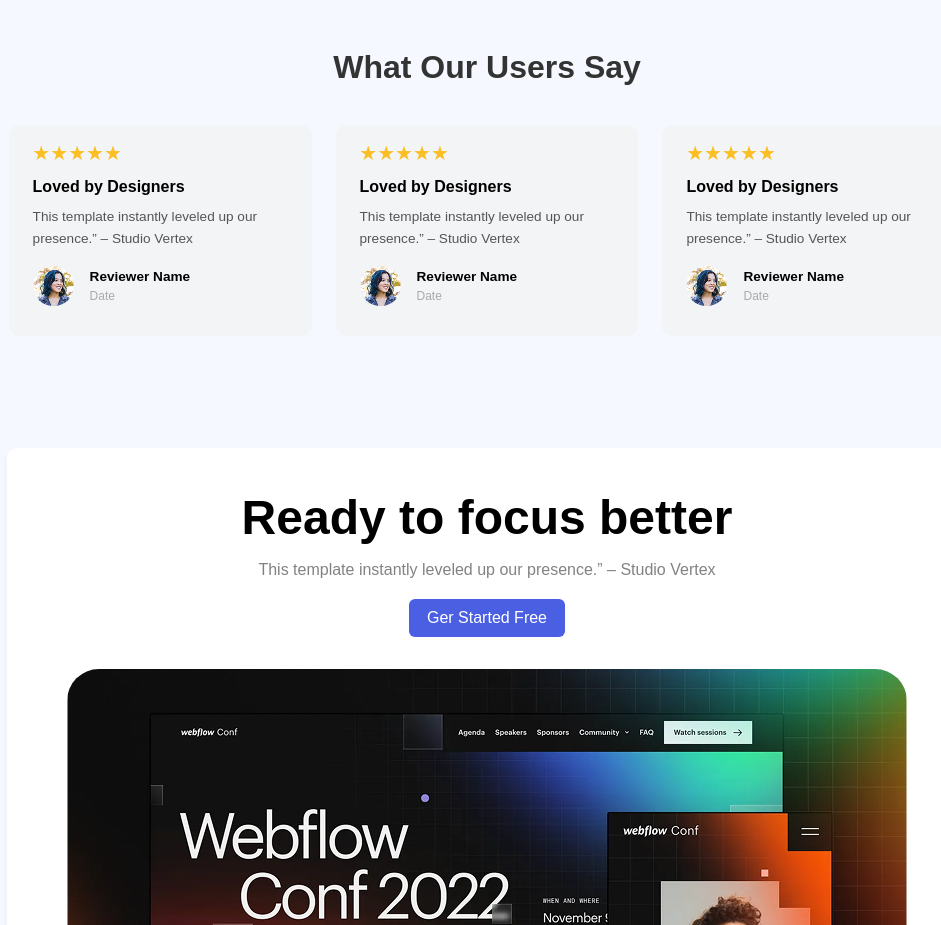
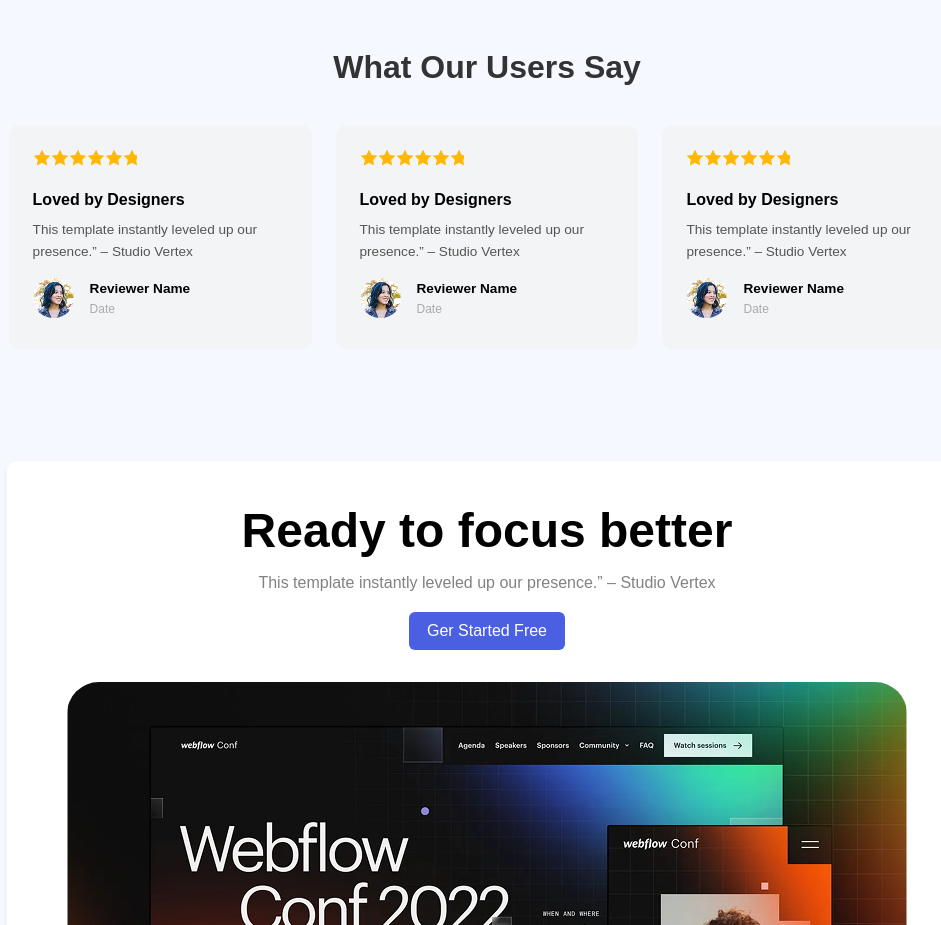
Before and after one commit to mdrakibulhasanparvej/B12-A01-landing-launchpad, a plain HTML site: page index.html in a window 1280 px wide. Shown: the part 1580-2505 px from the top of the page, without its empty margins (153-1094 px from the left). Drawn offline with Linux system fonts and the light colour scheme.

Commit message:
star problem fixed

```diff
--- a/index.html
+++ b/index.html
@@ -67,6 +67,7 @@
             <h1>What Our Users Say</h1>
             <div class="testimonials">
                 <div class="testimonial">
+                    <div class="star-bar"></div>
                     <div class="testimonial-title">Loved by Designers</div>
                     <div class="testimonial-text">This template instantly leveled up our presence.” – Studio Vertex</div>
                     <div class="testimonial-footer">
@@ -81,6 +82,7 @@
                     </div>
                 </div>
                 <div class="testimonial">
+                    <div class="star-bar"></div>
                     <div class="testimonial-title">Loved by Designers</div>
                     <div class="testimonial-text">This template instantly leveled up our presence.” – Studio Vertex</div>
                     <div class="testimonial-footer">
@@ -95,6 +97,7 @@
                     </div>
                 </div>
                 <div class="testimonial">
+                    <div class="star-bar"></div>
                     <div class="testimonial-title">Loved by Designers</div>
                     <div class="testimonial-text">This template instantly leveled up our presence.” – Studio Vertex</div>
                     <div class="testimonial-footer">
--- a/style.css
+++ b/style.css
@@ -154,7 +154,13 @@ body {
     position: relative;
 }
 
-
+.star-bar {
+    max-width: 104px;
+    height: 17px;
+    background-image: url('/images/icon-star.png');
+    background-repeat: repeat-x;
+    background-size: contain;
+}
 .testimonials {
     display: grid;
     grid-template-columns: repeat(auto-fit, minmax(250px, 1fr));
@@ -170,21 +176,11 @@ body {
     justify-content: center;
     position: relative;
 }
-
-.testimonial::after {
-    content: '★★★★★';
-    position: absolute;
-    top: 0.75rem;
-    right: 11.85rem;
-    font-size: 1.25rem;
-    color: #fbbf24;
-}
-
 .testimonial-title {
     font-weight: bold;
     color: #000000;
     margin-bottom: 0.4rem;
-    margin-top: 1.56rem;
+    margin-top: 1.3rem;
 }
 .testimonial-text {
     font-size: 0.85rem;
```
